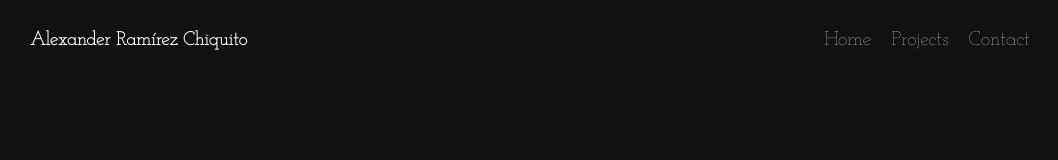
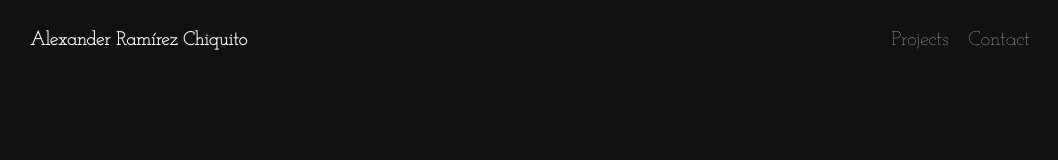
Before and after one commit to alexanderchiquito/CvProyect, a React (Vite) app in the folder portafolio-react/: page / in a window 1280 px wide. Shown: the top 160 px of the page, without its empty margins (110-1168 px from the left). Built offline with nearby package versions, Linux system fonts and the light colour scheme.

Commit message:
fix components

```diff
--- a/portafolio-react/index.html
+++ b/portafolio-react/index.html
@@ -5,7 +5,7 @@
     <link rel="icon" type="image/svg+xml" href="/vite.svg" />
     <link href="https://fonts.googleapis.com/css2?family=Concert+One&family=Dancing+Script&family=IBM+Plex+Sans:wght@500&family=Josefin+Sans:wght@100;200;300;400;500;600;700&family=Josefin+Slab:wght@100&family=Lora:ital,wght@1,400;1,500&family=Varela&family=Varela+Round&display=swap" rel="stylesheet">
     <meta name="viewport" content="width=device-width, initial-scale=1.0" />
-    <title>Vite + React</title>
+    <title>Alex Portafolio</title>
     <style>
       body{
         margin: 0;
--- a/portafolio-react/src/components/Development.jsx
+++ b/portafolio-react/src/components/Development.jsx
@@ -83,7 +83,7 @@ function Development() {
         <Container>
           <Title>Pokemon Api</Title>
           <Despcription>Web aplication, developed with React, css, where users can view information related to Pokemons and stack</Despcription>
-          <Button>Click</Button>
+          <Button href='https://github.com/alexanderchiquito/PokemonApi' target='_blank' >Click</Button>
         </Container>
     </Section>
   )
--- a/portafolio-react/src/components/GithubP.jsx
+++ b/portafolio-react/src/components/GithubP.jsx
@@ -76,14 +76,15 @@ const Button = styled.a`
 `;
 
 
+
 function GithuP() {
   return (
     <Section>
       <Img src='./img/git_hub.png' alt='' />
         <Container>
-          <Title>The other 16... Proyects</Title>
-          <Despcription>Web aplication, developed with React, scss, where users can view information related to Champions of League of Legends</Despcription>
-          <Button>Click</Button>
+          <Title>The other 8... Proyects</Title>
+          <Despcription>Web aplication, developed with technology Stack, where users can view information related to the Proyects</Despcription>
+          <Button href='https://github.com/alexanderchiquito' target='_blank'  >Click</Button>
         </Container>
     </Section>
   )
--- a/portafolio-react/src/components/Navbar.jsx
+++ b/portafolio-react/src/components/Navbar.jsx
@@ -1,5 +1,19 @@
-import React from 'react'
+import React, { useState } from 'react'
 import { styled } from 'styled-components'
+
+
+const data = [
+    {
+        id: 2,
+        name: "Projects",
+        url: 'https://github.com/alexanderchiquito'
+    },
+    {
+        id: 3,
+        name: "Contact",
+        url: 'https://www.linkedin.com/in/alexander-ramirez-chiquito-92a23a280/'
+    }
+]
 
 
 const Section = styled.div`
@@ -40,9 +54,12 @@ const List = styled.ul`
         padding: 10px;
     }
 `
-const ListItem = styled.li`
+const ListItem = styled.a`
     cursor: pointer;
+    text-decoration: none;
+    color: #fff;
 `
+
 const Title = styled.h3`
     display: flex;
     align-items: center;
@@ -59,15 +76,18 @@ const Title = styled.h3`
 
 
 function Navbar() {
+    const [change, setChange] = useState('Home')
   return (
     <Section>
         <Container>
             <Title>Alexander Ramírez Chiquito</Title>
             <Links>
                 <List>
-                    <ListItem>Home</ListItem>
-                    <ListItem>Projects</ListItem>
-                    <ListItem>Contact</ListItem>
+                    {data.map((item)=>(
+                        <ListItem key={item.id} text={item.name} onClick={()=> setChange(item)} href={item.url} target='_blank' >
+                              {item.name}
+                        </ListItem>
+                    ))}
                 </List>
             </Links>
         </Container>
--- a/portafolio-react/src/components/Proyect3.jsx
+++ b/portafolio-react/src/components/Proyect3.jsx
@@ -79,11 +79,11 @@ const Button = styled.a`
 function Proyect3() {
   return (
     <Section>
-      <Img src='./img/img1.png' alt='' />
+      <Img src='./img/admin.png' alt='' />
         <Container>
-          <Title>Proyect 3</Title>
-          <Despcription>Web aplication, developed with React, scss, where users can view information related to Champions of League of Legends</Despcription>
-          <Button>Click</Button>
+          <Title>Admin Dashboard</Title>
+          <Despcription>Web aplication UI, developed with React, scss, where admin can view information related to Users</Despcription>
+          <Button href='https://github.com/alexanderchiquito/panel-ui' target='_blank' >Click</Button>
         </Container>
     </Section>
   )
--- a/portafolio-react/src/components/Proyects.jsx
+++ b/portafolio-react/src/components/Proyects.jsx
@@ -9,7 +9,7 @@ import GithuP from './GithubP';
 const data =[
   'Champion',
   'Pokemon',
-  'Proyect 3',
+  'Admin',
   'Github'
 ];
 
@@ -110,7 +110,7 @@ const Proyects = () => {
                 <WebDesing/>
                 ): work === 'Pokemon' ? (
                 <Development/>
-                ) : work === 'Proyect 3' ? (
+                ) : work === 'Admin' ? (
                   <Proyect3/>
                 ) : (
                   <GithuP/>
--- a/portafolio-react/src/components/WebDesing.jsx
+++ b/portafolio-react/src/components/WebDesing.jsx
@@ -83,7 +83,7 @@ function WebDesing() {
         <Container>
           <Title>Champions</Title>
           <Despcription>Web aplication, developed with React, scss, where users can view information related to Champions of League of Legends</Despcription>
-          <Button>Click</Button>
+          <Button href='https://github.com/alexanderchiquito/landingHeros' target='_blank' >Click</Button>
         </Container>
     </Section>
   )
```
Also changed, not shown: portafolio-react/public/img/admin.png (added).
